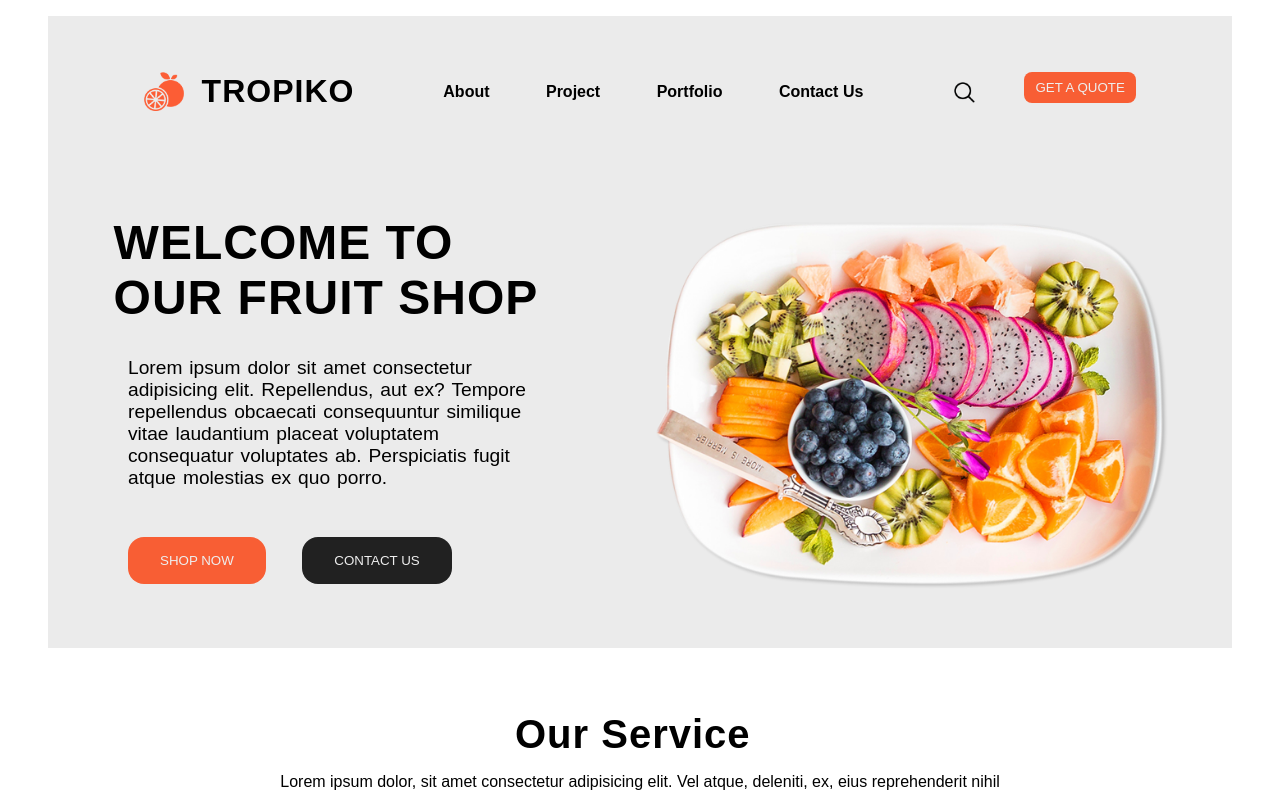
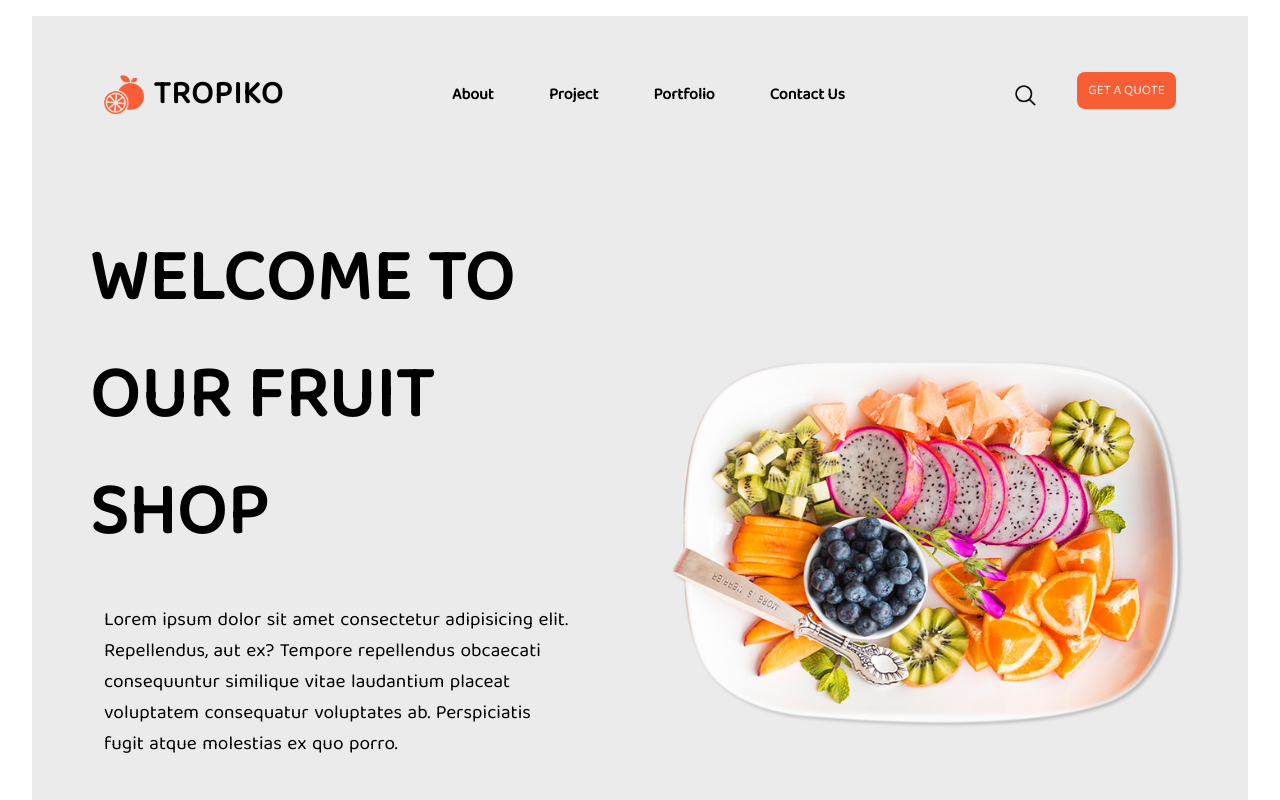
Before and after one commit to jawadqasim99/Tropiko-website, a plain HTML site: page index.html in a window 1280 px wide. Shown: the top 800 px of the page. Drawn offline with Linux system fonts and the light colour scheme.

Commit message:
some changing in Fonts

```diff
--- a/index.html
+++ b/index.html
@@ -5,6 +5,7 @@
     <meta http-equiv="X-UA-Compatible" content="IE=edge" />
     <meta name="viewport" content="width=device-width, initial-scale=1.0" />
     <link rel="stylesheet" href="style.css" />
+    <link href="https://fonts.googleapis.com/css2?family=Baloo+Bhai+2&display=swap" rel="stylesheet">
     <title>Tropiko</title>
   </head>
   <body>
--- a/style.css
+++ b/style.css
@@ -3,7 +3,8 @@
   margin: 0;
   box-sizing: border-box;
   font-family: sans-serif;
-  margin: 0 1rem 0 1rem;
+  margin: 0 0.5rem 0 0.5rem;
+  font-family: 'Baloo Bhai 2', cursive;
 }
 .firtSection {
   background-color: rgba(128, 128, 128, 0.158);
@@ -173,7 +174,7 @@ button {
 }
 .secondSection .left h1 {
   margin-bottom: 2rem;
-  font-size: 3rem;
+  font-size: 4.5rem;
 }
 .secondSection .left p {
   margin-bottom: 2rem;
```
